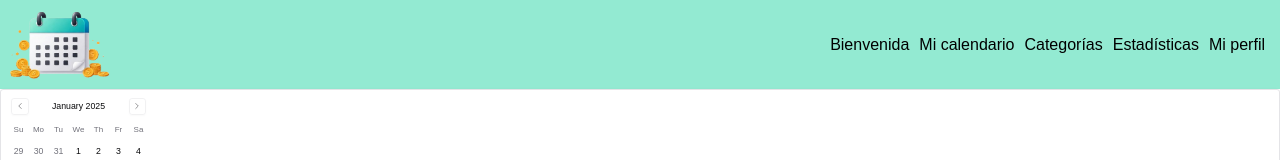
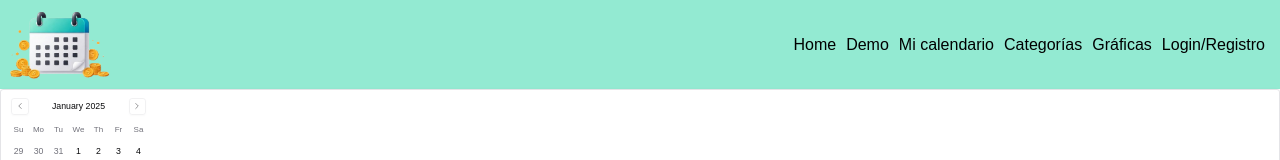
Before and after one commit to CallePuzzle/cash-calendar, a Next.js app: page / in a window 1280 px wide. Shown: the top 160 px of the page. Built offline with nearby package versions, Linux system fonts and the light colour scheme.

Commit message:
add links to navList

```diff
--- a/src/app/components/header/NavList.tsx
+++ b/src/app/components/header/NavList.tsx
@@ -6,8 +6,13 @@ function NavList({ isBurgerNav }: { isBurgerNav: boolean }) {
   return (
     <ul className={isBurgerNav ? "nav__menu__burger" : "nav__menu"}>
       <li>
-        <Link className="nav__menu__link" href="/welcome">
-          Bienvenida
+        <Link className="nav__menu__link" href="/home">
+          Home
+        </Link>
+      </li>
+      <li>
+        <Link className="nav__menu__link" href="/demo">
+          Demo
         </Link>
       </li>
       <li>
@@ -16,18 +21,18 @@ function NavList({ isBurgerNav }: { isBurgerNav: boolean }) {
         </Link>
       </li>
       <li>
-        <Link className="nav__menu__link" href="">
+        <Link className="nav__menu__link" href="/categories">
           Categorías
         </Link>
       </li>
       <li>
-        <Link className="nav__menu__link" href="">
-          Estadísticas
+        <Link className="nav__menu__link" href="/dashboard">
+          Gráficas
         </Link>
       </li>
       <li>
-        <Link className="nav__menu__link" href="">
-          Mi perfil
+        <Link className="nav__menu__link" href="/login">
+          Login/Registro
         </Link>
       </li>
     </ul>
```
